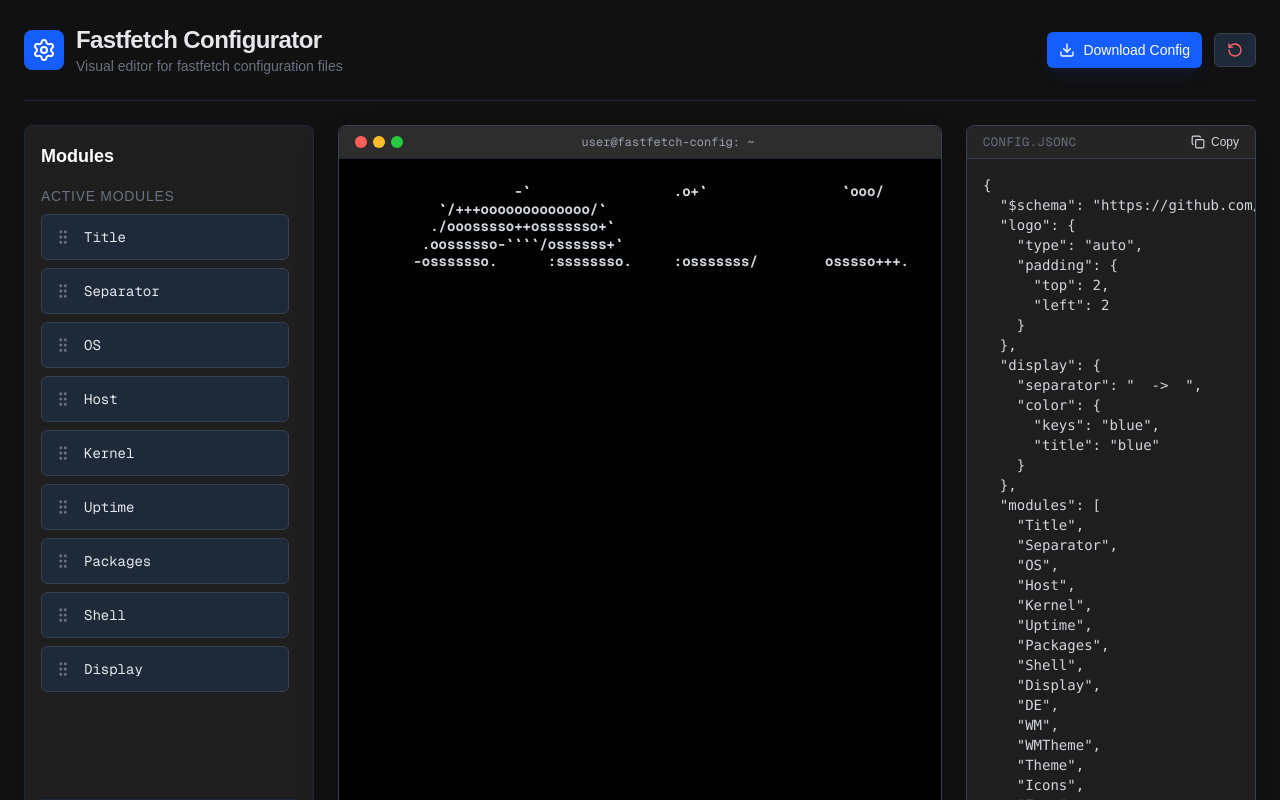
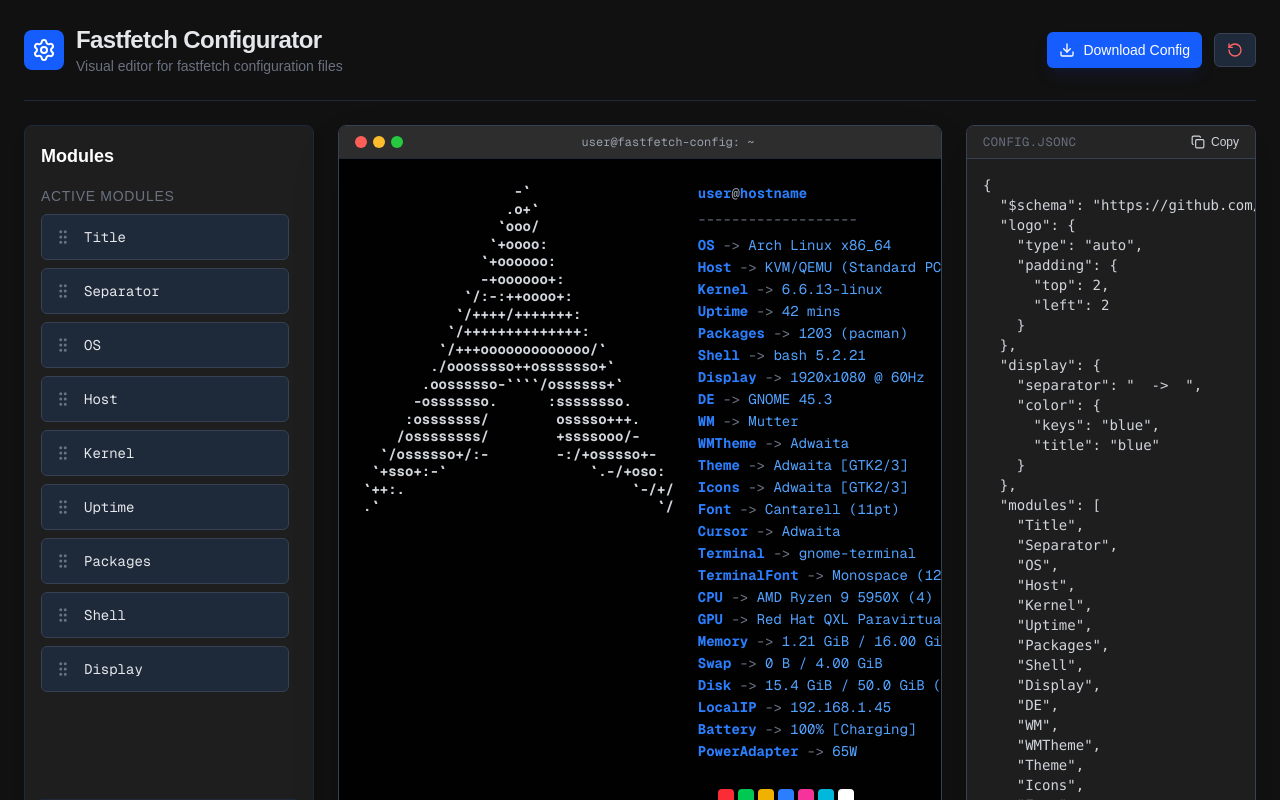
Before and after one commit to jmdspeedy/fastfetch-configurator, a Next.js app: page / in a window 1280 px wide. Shown: the top 800 px of the page. Built offline with nearby package versions, Linux system fonts and the light colour scheme.

Commit message:
Fix ASCII rendering newline issue by using block elements for all lines

```diff
--- a/src/components/TerminalPreview.tsx
+++ b/src/components/TerminalPreview.tsx
@@ -67,10 +67,8 @@
 
     // If line has no markers, render directly
     if (!line.includes('$')) {
-      // Logic check: should we persist state from previous line?
-      // Standard fastfetch might, but for now we assume per-line reset or simple logos.
-      // Actually, many logos start with whitespace then $1.
-      return <span key={lineIndex} className={currentColor}>{line}</span>;
+      // Use div to ensure line break, handle empty lines
+      return <div key={lineIndex} className={currentColor}>{line || '\u00A0'}</div>;
     }
 
     // Split by $1-$9 markers
```
